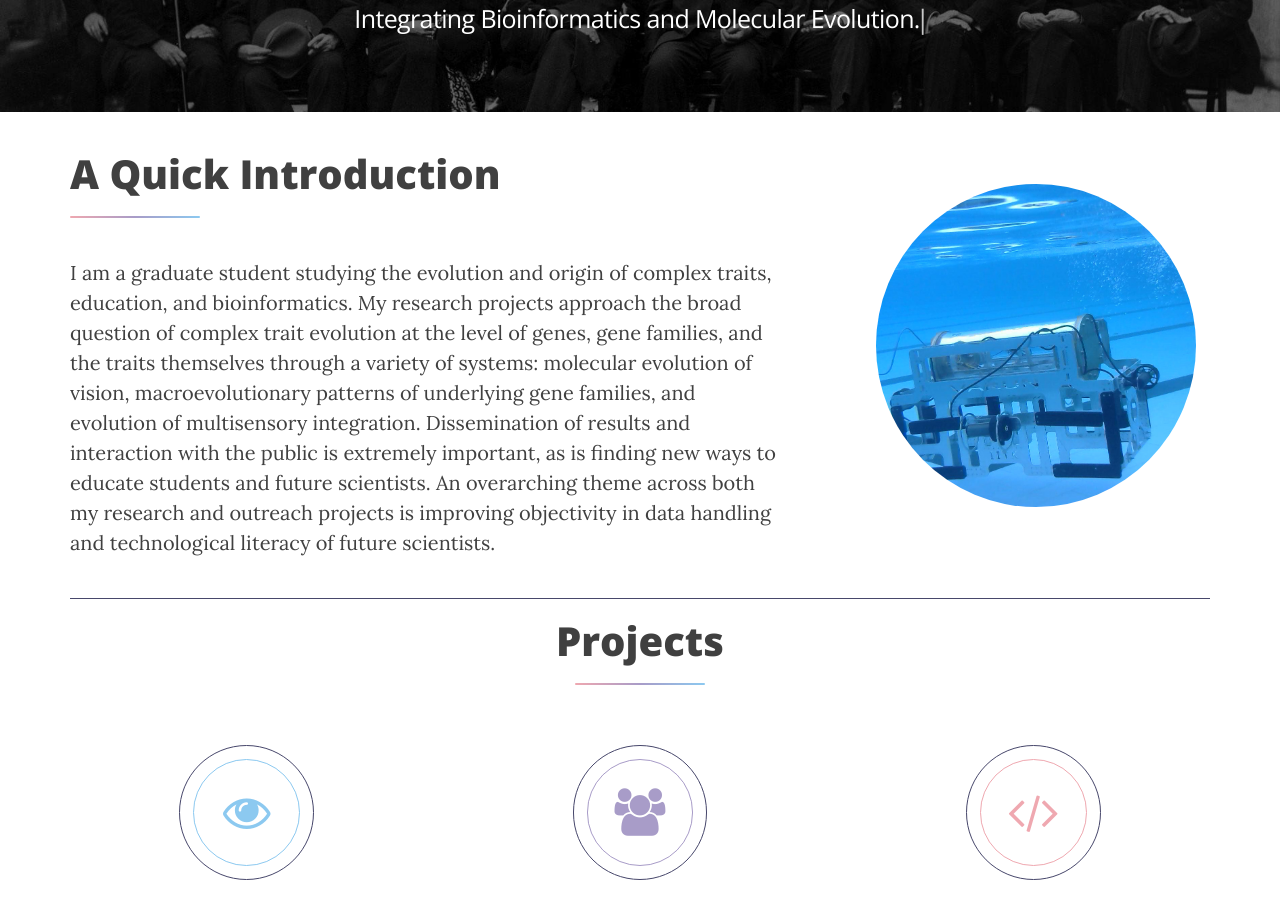
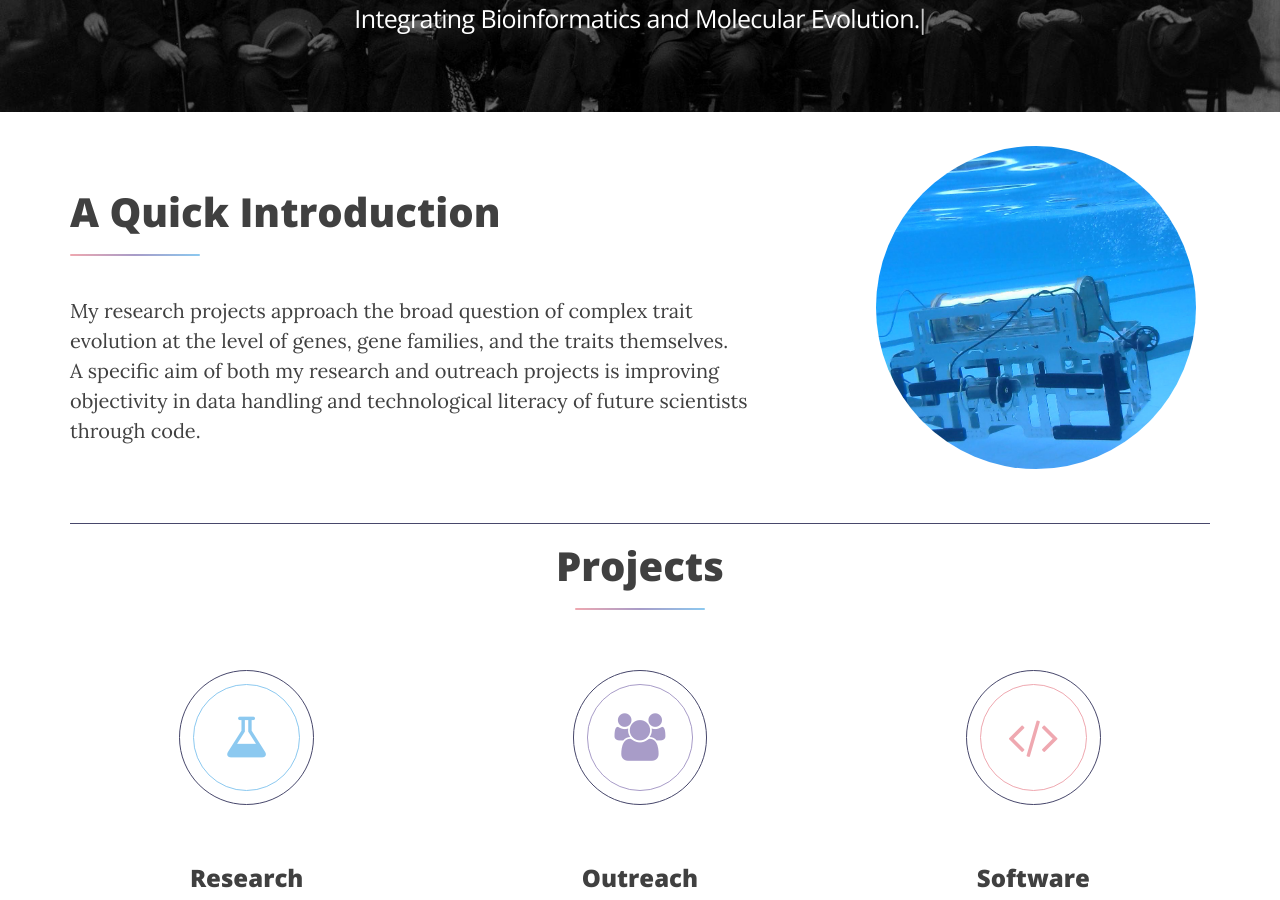
Before and after one commit to A-Swafford/a-swafford.github.io, a Jekyll site: the page built from index.html, in a window 1280 px wide and 900 px high, scrolled down 346 px. Built offline with Jekyll 4.4.1, drawn with Linux system fonts in a browser that asks for light colours; nearby versions of some CDN libraries; the list of posts is cut into pages by our own code.

```diff
--- a/index.html
+++ b/index.html
@@ -12,7 +12,7 @@ layout: splash
 					<header class="major">
 						<h2>A Quick Introduction</h2>
 					</header>
-					<p>I am a graduate student studying the evolution and origin of complex traits, education, and bioinformatics.  My research projects approach the broad question of complex trait evolution at the level of genes, gene families, and the traits themselves through a variety of systems: molecular evolution of vision, macroevolutionary patterns of underlying gene families, and evolution of multisensory integration.  Dissemination of results and interaction with the public is extremely important, as is finding new ways to educate students and future scientists.  An overarching theme across both my research and outreach projects is improving objectivity in data handling and technological literacy of future scientists.</p>
+					<p>My research projects approach the broad question of complex trait evolution at the level of genes, gene families, and the traits themselves.  <br />A specific aim of both my research and outreach projects is improving objectivity in data handling and technological literacy of future scientists through code.</p>
 				</div>
 				<span class="image"><img src="images/vehicles/varun.jpg" alt="varun" /></span>
 			</div>
```
Also changed, not shown: _subteam/electrical.md (+1 -1 lines).
